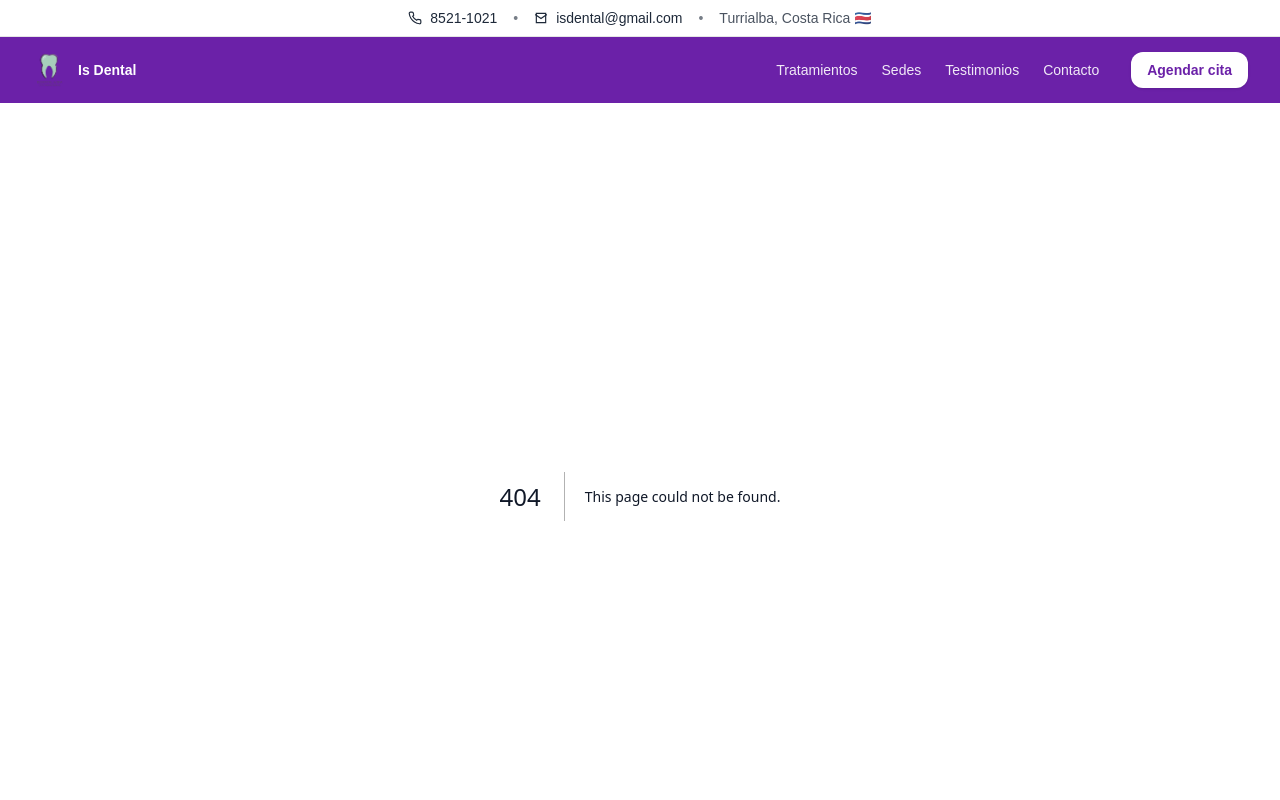
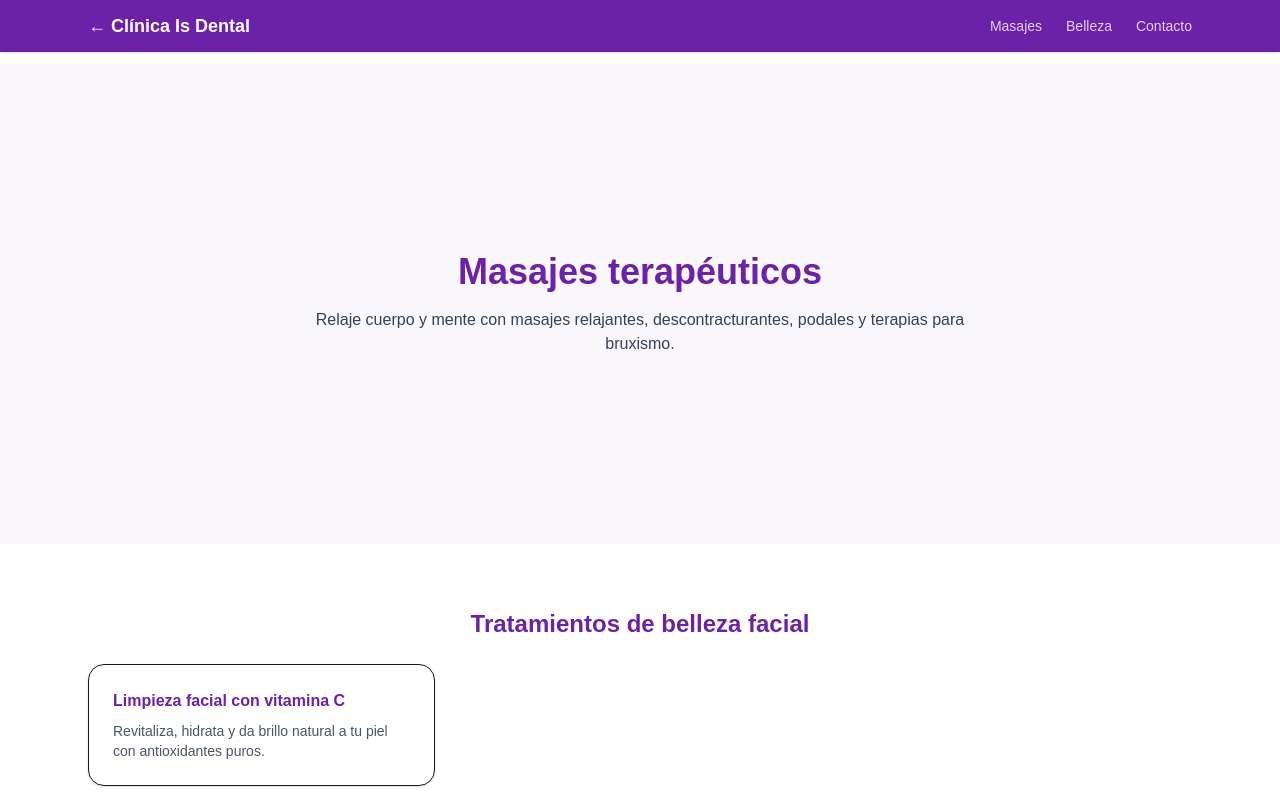
Before and after one commit to kajota-dev/is-dental, a Next.js app: page /spa in a window 1280 px wide. Before the commit this address had no page. Shown: the top 800 px of the page. Built offline with nearby package versions, Linux system fonts and the light colour scheme.

Commit message:
cambio de navbar

```diff
--- /dev/null
+++ b/src/app/(clinic)/layout.tsx
@@ -0,0 +1,10 @@
+import Navbar from "@/components/layout/Navbar"
+
+export default function ClinicLayout({ children }: { children: React.ReactNode }) {
+  return (
+    <>
+      <Navbar />
+      {children}
+    </>
+  )
+}
--- /dev/null
+++ b/src/app/(spa)/spa/NavbarSpa.tsx
@@ -0,0 +1,75 @@
+'use client'
+
+import Link from 'next/link'
+import { useState } from 'react'
+
+const NAV_ITEMS = [
+  { label: 'Masajes', href: '#masajes' },
+  { label: 'Belleza', href: '#belleza' },
+  { label: 'Contacto', href: '#contacto' },
+]
+
+export default function NavbarSpa() {
+  const [open, setOpen] = useState(false)
+
+  return (
+    <header className="fixed inset-x-0 top-0 z-50 bg-[#6B21A8] text-white shadow">
+      <nav className="max-w-6xl mx-auto flex items-center justify-between px-6 py-3">
+        {/* Logo / Inicio */}
+        <Link href="/" className="font-semibold text-lg hover:text-[#10BFA0]">
+          ← Clínica Is Dental
+        </Link>
+
+        {/* Desktop */}
+        <div className="hidden md:flex items-center gap-6">
+          {NAV_ITEMS.map((item) => (
+            <a
+              key={item.href}
+              href={item.href}
+              className="text-sm font-medium text-white/80 hover:text-white"
+            >
+              {item.label}
+            </a>
+          ))}
+        </div>
+
+        {/* Mobile toggle */}
+        <button
+          onClick={() => setOpen(!open)}
+          className="md:hidden p-2 rounded-lg hover:bg-white/10"
+        >
+          <svg
+            xmlns="http://www.w3.org/2000/svg"
+            fill="none"
+            viewBox="0 0 24 24"
+            strokeWidth={2}
+            stroke="currentColor"
+            className="w-6 h-6"
+          >
+            {open ? (
+              <path strokeLinecap="round" strokeLinejoin="round" d="M6 18L18 6M6 6l12 12" />
+            ) : (
+              <path strokeLinecap="round" strokeLinejoin="round" d="M4 6h16M4 12h16M4 18h16" />
+            )}
+          </svg>
+        </button>
+      </nav>
+
+      {/* Mobile menu */}
+      {open && (
+        <div className="md:hidden bg-[#6B21A8]/95 text-center py-4 space-y-3">
+          {NAV_ITEMS.map((item) => (
+            <a
+              key={item.href}
+              href={item.href}
+              onClick={() => setOpen(false)}
+              className="block text-sm font-medium hover:text-[#10BFA0]"
+            >
+              {item.label}
+            </a>
+          ))}
+        </div>
+      )}
+    </header>
+  )
+}
--- /dev/null
+++ b/src/app/(spa)/spa/layout.tsx
@@ -0,0 +1,10 @@
+import NavbarSpa from './NavbarSpa'
+
+export default function SpaLayout({ children }: { children: React.ReactNode }) {
+  return (
+    <>
+      <NavbarSpa />
+      <div className="pt-16">{children}</div>
+    </>
+  )
+}
--- /dev/null
+++ b/src/app/(spa)/spa/page.tsx
@@ -0,0 +1,27 @@
+export default function SpaPage() {
+  return (
+    <main>
+      <section id="masajes" className="min-h-[60vh] flex flex-col items-center justify-center bg-[#F9F7FB] text-center px-6 py-24">
+        <h1 className="text-4xl font-bold text-[#6B21A8] mb-4">Masajes terapéuticos</h1>
+        <p className="max-w-2xl text-gray-700">
+          Relaje cuerpo y mente con masajes relajantes, descontracturantes, podales y terapias para bruxismo.
+        </p>
+      </section>
+
+      <section id="belleza" className="max-w-6xl mx-auto px-6 py-16">
+        <h2 className="text-2xl font-semibold text-[#6B21A8] mb-6 text-center">
+          Tratamientos de belleza facial
+        </h2>
+        <div className="grid md:grid-cols-2 lg:grid-cols-3 gap-8">
+          <div className="border rounded-2xl p-6 shadow hover:shadow-lg transition">
+            <h3 className="font-semibold text-[#6B21A8] mb-2">Limpieza facial con vitamina C</h3>
+            <p className="text-gray-600 text-sm">
+              Revitaliza, hidrata y da brillo natural a tu piel con antioxidantes puros.
+            </p>
+          </div>
+          {/* ...otros servicios */}
+        </div>
+      </section>
+    </main>
+  )
+}
--- a/src/app/layout.tsx
+++ b/src/app/layout.tsx
@@ -1,20 +1,16 @@
+// src/app/layout.tsx
 import './globals.css'
-import type { Metadata } from 'next'
-import Navbar from '@/components/layout/Navbar'
-import Footer from '@/components/layout/footer'
 
-export const metadata: Metadata = {
+export const metadata = {
   title: 'Is Dental',
-  description: 'Clínica dental - Turrialba',
+  description: 'Clínica dental y spa en Turrialba',
 }
 
 export default function RootLayout({ children }: { children: React.ReactNode }) {
   return (
-    <html lang="es">
-      <body className="bg-white text-gray-900 dark:bg-gray-950 dark:text-gray-100">
-        <Navbar />
-        <div className="pt-20 lg:pt-24">{children}</div>
-        <Footer/>
+    <html lang="es" suppressHydrationWarning>
+      <body className="bg-white text-gray-900">
+        {children}
       </body>
     </html>
   )
--- a/src/components/layout/Navbar.tsx
+++ b/src/components/layout/Navbar.tsx
@@ -9,6 +9,7 @@ const NAV_ITEMS = [
   { label: 'Sedes', href: '#sedes' },
   { label: 'Testimonios', href: '#testimonios' },
   { label: 'Contacto', href: '#contacto' },
+  { label: 'Spa & Bienestar', href: '/spa' },
 ]
 
 const WHATSAPP_LINK =
```
Also changed, not shown: src/app/(clinic)/page.tsx (renamed from src/app/page.tsx).
